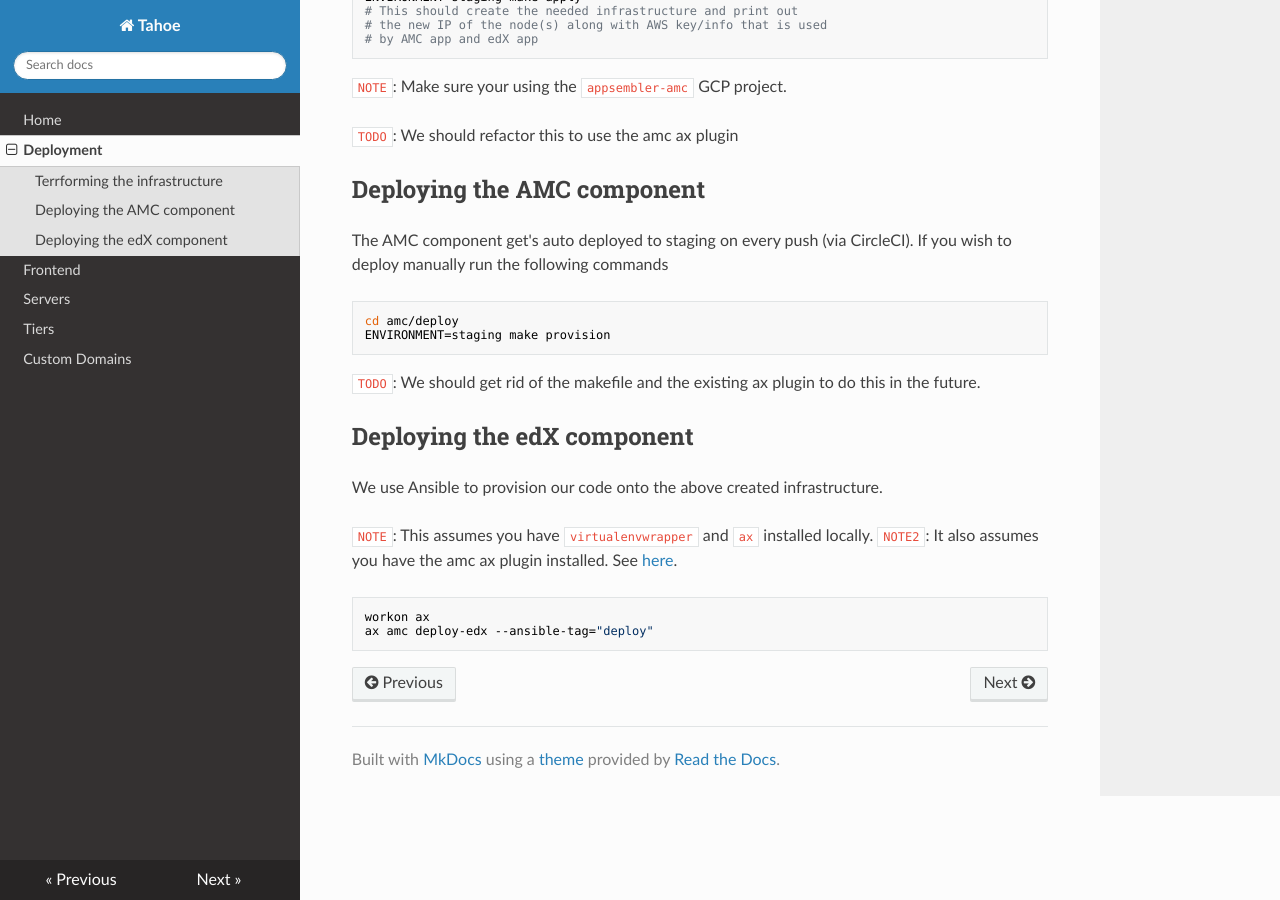
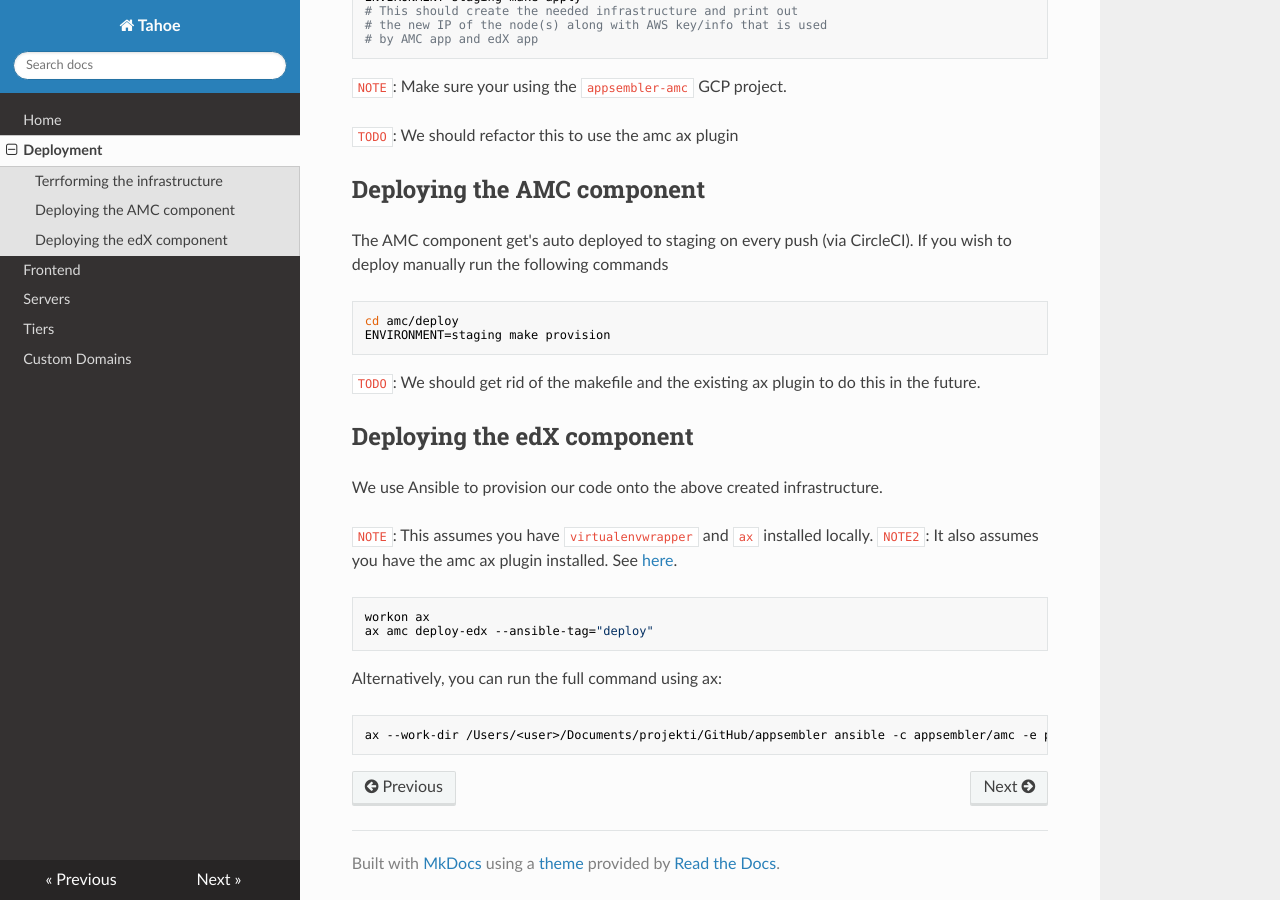
Before and after one commit to appsembler/tahoe, an MkDocs documentation site: the page built from docs/deployment.md, in a window 1280 px wide and 900 px high, scrolled down 693 px. Built offline with MkDocs 1.6.1, drawn with Linux system fonts in a browser that asks for light colours; nearby versions of some CDN libraries; old or Windows-style settings are respelled for this version of MkDocs.

Commit message:
add manual command for deploying Tahoe

````diff
--- a/docs/deployment.md
+++ b/docs/deployment.md
@@ -63,3 +63,9 @@ We use Ansible to provision our code onto the above created infrastructure.
 workon ax
 ax amc deploy-edx --ansible-tag="deploy"
 ```
+
+Alternatively, you can run the full command using ax:
+
+```bash
+ax --work-dir /Users/<user>/Documents/projekti/GitHub/appsembler ansible -c appsembler/amc -e prod --ansible-ask-sudo-pass --ansible-user <user> --ansible-nginx-ssl-certificate /keybase/private/<path_to_cert>/tahoe.appsembler.com/tahoe.appsembler.com.combined.crt --ansible-nginx-ssl-key /keybase/private/<path_to_cert>/tahoe.appsembler.com/tahoe_prod.key --edx-release ficus --ansible-vault-password-file ../../.vault_pass --configuration-branch appsembler/ficus/master --ansible-playbook amc.yml --ansible-tag deploy provision
+```
````
